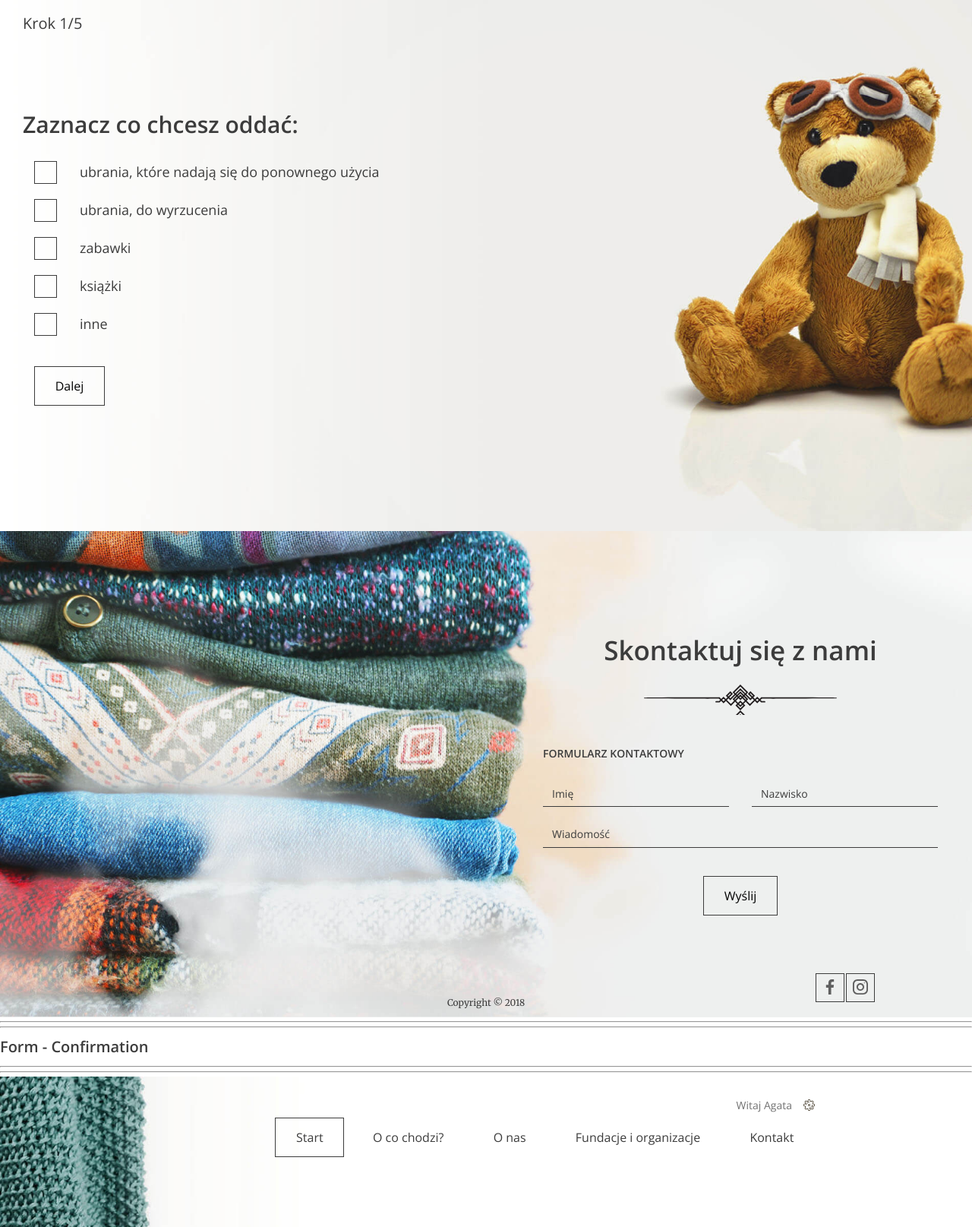
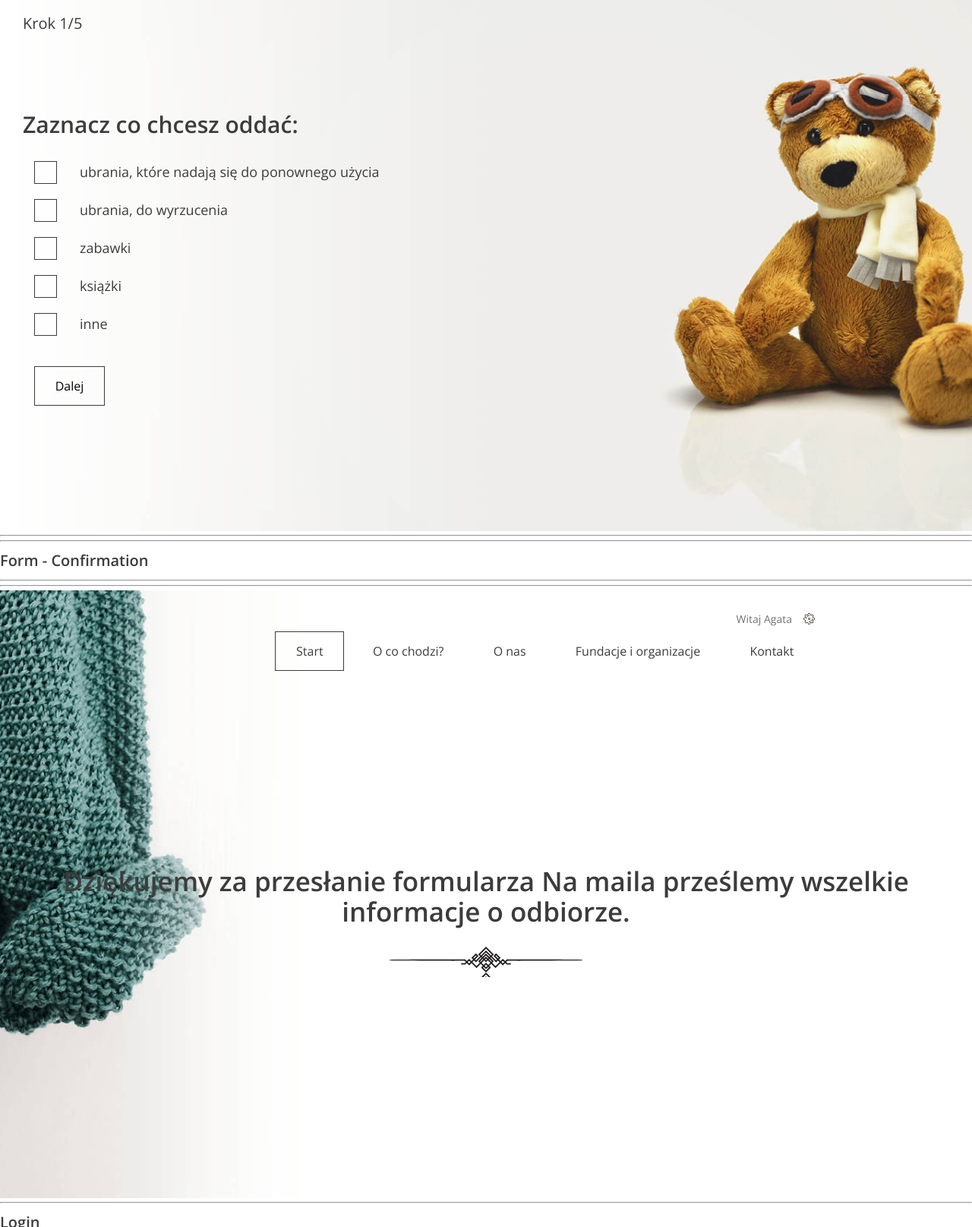
Before and after one commit to Aramegabara/Portfolio-Lab, a Django app: template main_proj/main_app/templates/main_app/index.html in a window 1280 px wide. Shown: the part 4885-6500 px from the top of the page at 76% size. Run offline with Django 3.2, Linux system fonts and the light colour scheme; the template is opened without the code that fills it, so the values that code supplies are empty.

Commit message:
Same headings

```diff
--- a/main_proj/main_app/templates/main_app/form-confirmation.html
+++ b/main_proj/main_app/templates/main_app/form-confirmation.html
@@ -32,42 +32,6 @@
       </div>
     </header>
 
-    <footer>
-      <div class="contact">
-        <h2>Skontaktuj się z nami</h2>
-        <h3>Formularz kontaktowy</h3>
-        <form class="form--contact">
-          <div class="form-group form-group--50">
-            <input type="text" name="name" placeholder="Imię" />
-          </div>
-          <div class="form-group form-group--50">
-            <input type="text" name="surname" placeholder="Nazwisko" />
-          </div>
-
-          <div class="form-group">
-            <textarea
-              name="message"
-              placeholder="Wiadomość"
-              rows="1"
-            ></textarea>
-          </div>
-
-          <button class="btn" type="submit">Wyślij</button>
-        </form>
-      </div>
-      <div class="bottom-line">
-        <span class="bottom-line--copy">Copyright &copy; 2018</span>
-        <div class="bottom-line--icons">
-          <a href="#" class="btn btn--small"
-            ><img src="images/icon-facebook.svg"
-          /></a>
-          <a href="#" class="btn btn--small"
-            ><img src="images/icon-instagram.svg"
-          /></a>
-        </div>
-      </div>
-    </footer>
-
     <script src="js/app.js"></script>
   </body>
 {% endblock %}
--- a/main_proj/main_app/templates/main_app/form.html
+++ b/main_proj/main_app/templates/main_app/form.html
@@ -302,42 +302,6 @@
       </div>
     </section>
 
-    <footer>
-      <div class="contact">
-        <h2>Skontaktuj się z nami</h2>
-        <h3>Formularz kontaktowy</h3>
-        <form class="form--contact">
-          <div class="form-group form-group--50">
-            <input type="text" name="name" placeholder="Imię" />
-          </div>
-          <div class="form-group form-group--50">
-            <input type="text" name="surname" placeholder="Nazwisko" />
-          </div>
-
-          <div class="form-group">
-            <textarea
-              name="message"
-              placeholder="Wiadomość"
-              rows="1"
-            ></textarea>
-          </div>
-
-          <button class="btn" type="submit">Wyślij</button>
-        </form>
-      </div>
-      <div class="bottom-line">
-        <span class="bottom-line--copy">Copyright &copy; 2018</span>
-        <div class="bottom-line--icons">
-          <a href="#" class="btn btn--small"
-            ><img src="images/icon-facebook.svg"
-          /></a>
-          <a href="#" class="btn btn--small"
-            ><img src="images/icon-instagram.svg"
-          /></a>
-        </div>
-      </div>
-    </footer>
-
     <script src="js/app.js"></script>
   </body>
 {% endblock %}
--- a/main_proj/main_app/templates/main_app/login.html
+++ b/main_proj/main_app/templates/main_app/login.html
@@ -37,31 +37,4 @@
       </form>
     </section>
 
-    <footer>
-        <div class="contact">
-          <h2>Skontaktuj się z nami</h2>
-          <h3>Formularz kontaktowy</h3>
-          <form>
-            <div class="form-group form-group--50">
-              <input type="text" name="name" placeholder="Imię" />
-            </div>
-            <div class="form-group form-group--50">
-              <input type="text" name="surname" placeholder="Nazwisko" />
-            </div>
-
-            <div class="form-group">
-              <textarea name="message" placeholder="Wiadomość" rows="1"></textarea>
-            </div>
-
-            <button class="btn" type="submit">Wyślij</button>
-          </form>
-        </div>
-        <div class="bottom-line">
-          <span class="bottom-line--copy">Copyright &copy; 2018</span>
-          <div class="bottom-line--icons">
-            <a href="#" class="btn btn--small"><img src="images/icon-facebook.svg"/></a>
-            <a href="#" class="btn btn--small"><img src="images/icon-instagram.svg"/></a>
-          </div>
-        </div>
-      </footer>
   {% endblock %}
--- a/main_proj/main_app/templates/main_app/register.html
+++ b/main_proj/main_app/templates/main_app/register.html
@@ -45,39 +45,4 @@
       </form>
     </section>
 
-    <footer>
-      <div class="contact">
-        <h2>Skontaktuj się z nami</h2>
-        <h3>Formularz kontaktowy</h3>
-        <form>
-          <div class="form-group form-group--50">
-            <input type="text" name="name" placeholder="Imię" />
-          </div>
-          <div class="form-group form-group--50">
-            <input type="text" name="surname" placeholder="Nazwisko" />
-          </div>
-
-          <div class="form-group">
-            <textarea
-              name="message"
-              placeholder="Wiadomość"
-              rows="1"
-            ></textarea>
-          </div>
-
-          <button class="btn" type="submit">Wyślij</button>
-        </form>
-      </div>
-      <div class="bottom-line">
-        <span class="bottom-line--copy">Copyright &copy; 2018</span>
-        <div class="bottom-line--icons">
-          <a href="#" class="btn btn--small"
-            ><img src="images/icon-facebook.svg"
-          /></a>
-          <a href="#" class="btn btn--small"
-            ><img src="images/icon-instagram.svg"
-          /></a>
-        </div>
-      </div>
-    </footer>
 {% endblock %}
```
